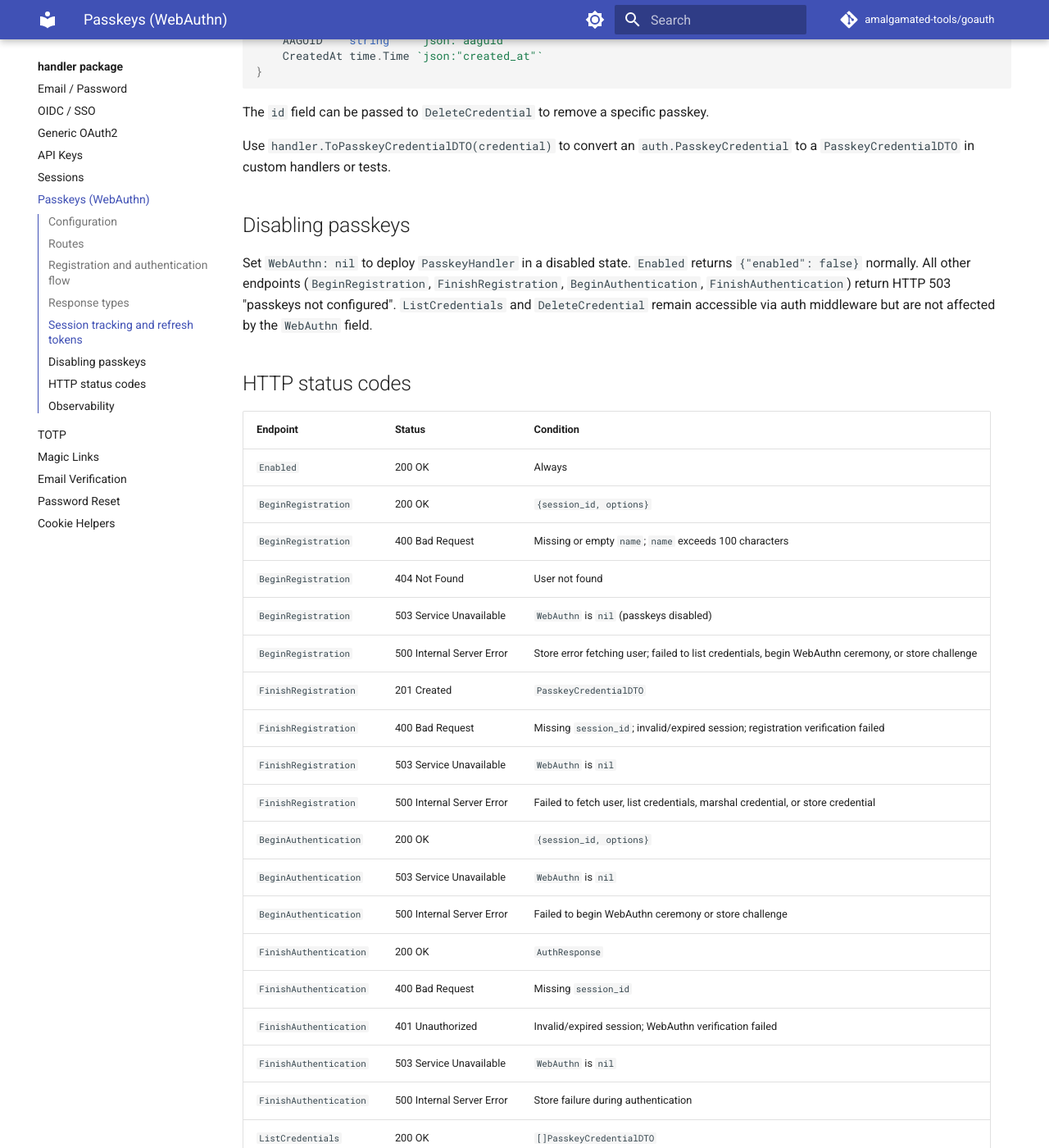
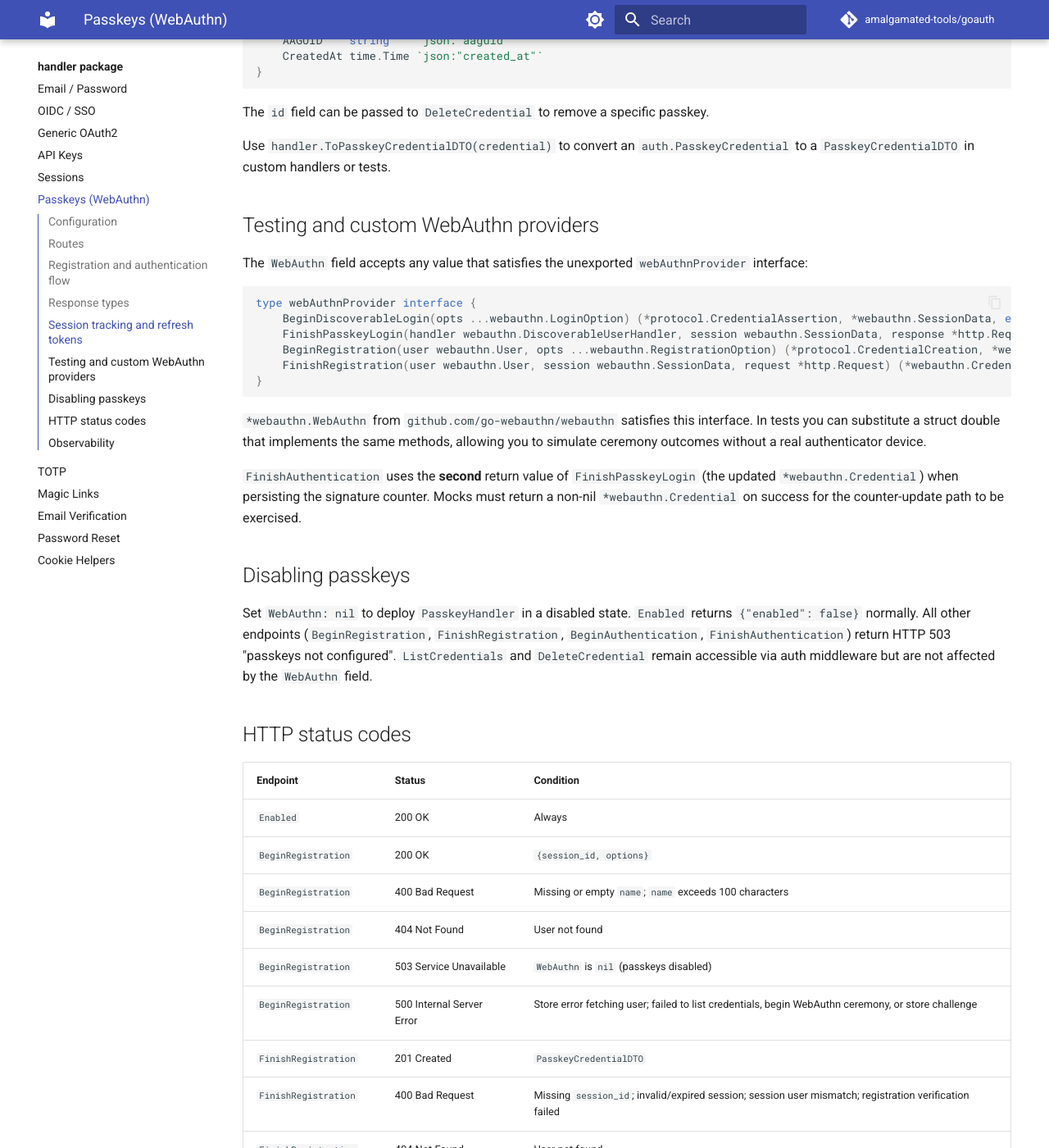
Before and after one commit to amalgamated-tools/goauth, an MkDocs documentation site: the page built from docs/handler/passkeys.md, in a window 1280 px wide and 1400 px high, scrolled down 2498 px. Shown: the whole window at 82% size. Built offline with MkDocs 1.6.1 and Material for MkDocs 9.7.7, drawn with Linux system fonts in a browser that asks for light colours; comment, search, counter and statistics services are not loaded; some of the changed text lies outside the part shown.

Commit message:
docs(passkeys): add missing 404 status codes and webAuthnProvider testing section
- FinishRegistration and FinishAuthentication both return 404 Not Found
  when the user is not found in the store; these cases were missing from
  the HTTP status codes table.
- Clarify that FinishRegistration's 500 does not include the user-fetch
  path (that now surfaces as 404).
- Add 'Testing and custom WebAuthn providers' section documenting the
  unexported webAuthnProvider interface introduced in #352, including the
  requirement that mocks return a non-nil *webauthn.Credential so the
  counter-update path is exercised correctly.

Co-authored-by: Copilot <223556219+Copilot@users.noreply.github.com>

````diff
--- a/docs/handler/passkeys.md
+++ b/docs/handler/passkeys.md
@@ -93,6 +93,23 @@ The `id` field can be passed to `DeleteCredential` to remove a specific passkey.
 
 Use `handler.ToPasskeyCredentialDTO(credential)` to convert an `auth.PasskeyCredential` to a `PasskeyCredentialDTO` in custom handlers or tests.
 
+## Testing and custom WebAuthn providers
+
+The `WebAuthn` field accepts any value that satisfies the unexported `webAuthnProvider` interface:
+
+```go
+type webAuthnProvider interface {
+    BeginDiscoverableLogin(opts ...webauthn.LoginOption) (*protocol.CredentialAssertion, *webauthn.SessionData, error)
+    FinishPasskeyLogin(handler webauthn.DiscoverableUserHandler, session webauthn.SessionData, response *http.Request) (webauthn.User, *webauthn.Credential, error)
+    BeginRegistration(user webauthn.User, opts ...webauthn.RegistrationOption) (*protocol.CredentialCreation, *webauthn.SessionData, error)
+    FinishRegistration(user webauthn.User, session webauthn.SessionData, request *http.Request) (*webauthn.Credential, error)
+}
+```
+
+`*webauthn.WebAuthn` from `github.com/go-webauthn/webauthn` satisfies this interface. In tests you can substitute a struct double that implements the same methods, allowing you to simulate ceremony outcomes without a real authenticator device.
+
+`FinishAuthentication` uses the **second** return value of `FinishPasskeyLogin` (the updated `*webauthn.Credential`) when persisting the signature counter. Mocks must return a non-nil `*webauthn.Credential` on success for the counter-update path to be exercised.
+
 ## Disabling passkeys
 
 Set `WebAuthn: nil` to deploy `PasskeyHandler` in a disabled state. `Enabled` returns `{"enabled": false}` normally. All other endpoints (`BeginRegistration`, `FinishRegistration`, `BeginAuthentication`, `FinishAuthentication`) return HTTP 503 "passkeys not configured". `ListCredentials` and `DeleteCredential` remain accessible via auth middleware but are not affected by the `WebAuthn` field.
@@ -108,17 +125,19 @@ Set `WebAuthn: nil` to deploy `PasskeyHandler` in a disabled state. `Enabled` re
 | `BeginRegistration` | 503 Service Unavailable | `WebAuthn` is `nil` (passkeys disabled) |
 | `BeginRegistration` | 500 Internal Server Error | Store error fetching user; failed to list credentials, begin WebAuthn ceremony, or store challenge |
 | `FinishRegistration` | 201 Created | `PasskeyCredentialDTO` |
-| `FinishRegistration` | 400 Bad Request | Missing `session_id`; invalid/expired session; registration verification failed |
+| `FinishRegistration` | 400 Bad Request | Missing `session_id`; invalid/expired session; session user mismatch; registration verification failed |
+| `FinishRegistration` | 404 Not Found | User not found |
 | `FinishRegistration` | 503 Service Unavailable | `WebAuthn` is `nil` |
-| `FinishRegistration` | 500 Internal Server Error | Failed to fetch user, list credentials, marshal credential, or store credential |
+| `FinishRegistration` | 500 Internal Server Error | Failed to list credentials, marshal credential, or store credential |
 | `BeginAuthentication` | 200 OK | `{session_id, options}` |
 | `BeginAuthentication` | 503 Service Unavailable | `WebAuthn` is `nil` |
 | `BeginAuthentication` | 500 Internal Server Error | Failed to begin WebAuthn ceremony or store challenge |
 | `FinishAuthentication` | 200 OK | `AuthResponse` |
 | `FinishAuthentication` | 400 Bad Request | Missing `session_id` |
 | `FinishAuthentication` | 401 Unauthorized | Invalid/expired session; WebAuthn verification failed |
+| `FinishAuthentication` | 404 Not Found | User not found during discoverable-credential lookup |
 | `FinishAuthentication` | 503 Service Unavailable | `WebAuthn` is `nil` |
-| `FinishAuthentication` | 500 Internal Server Error | Store failure during authentication |
+| `FinishAuthentication` | 500 Internal Server Error | Failed to list credentials or fetch user; store failure during authentication |
 | `ListCredentials` | 200 OK | `[]PasskeyCredentialDTO` |
 | `ListCredentials` | 500 Internal Server Error | Store failure |
 | `DeleteCredential` | 204 No Content | Success |
````
